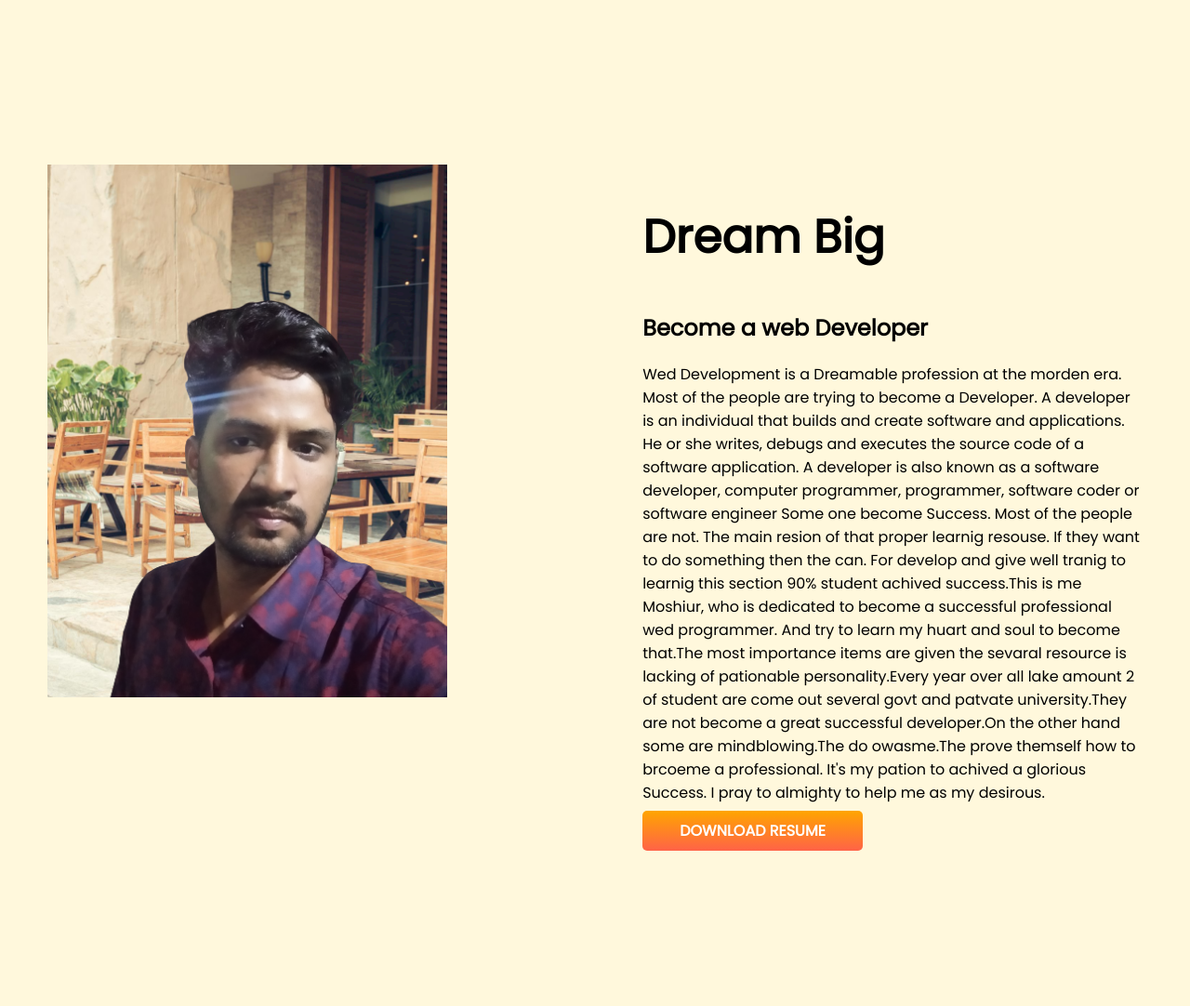
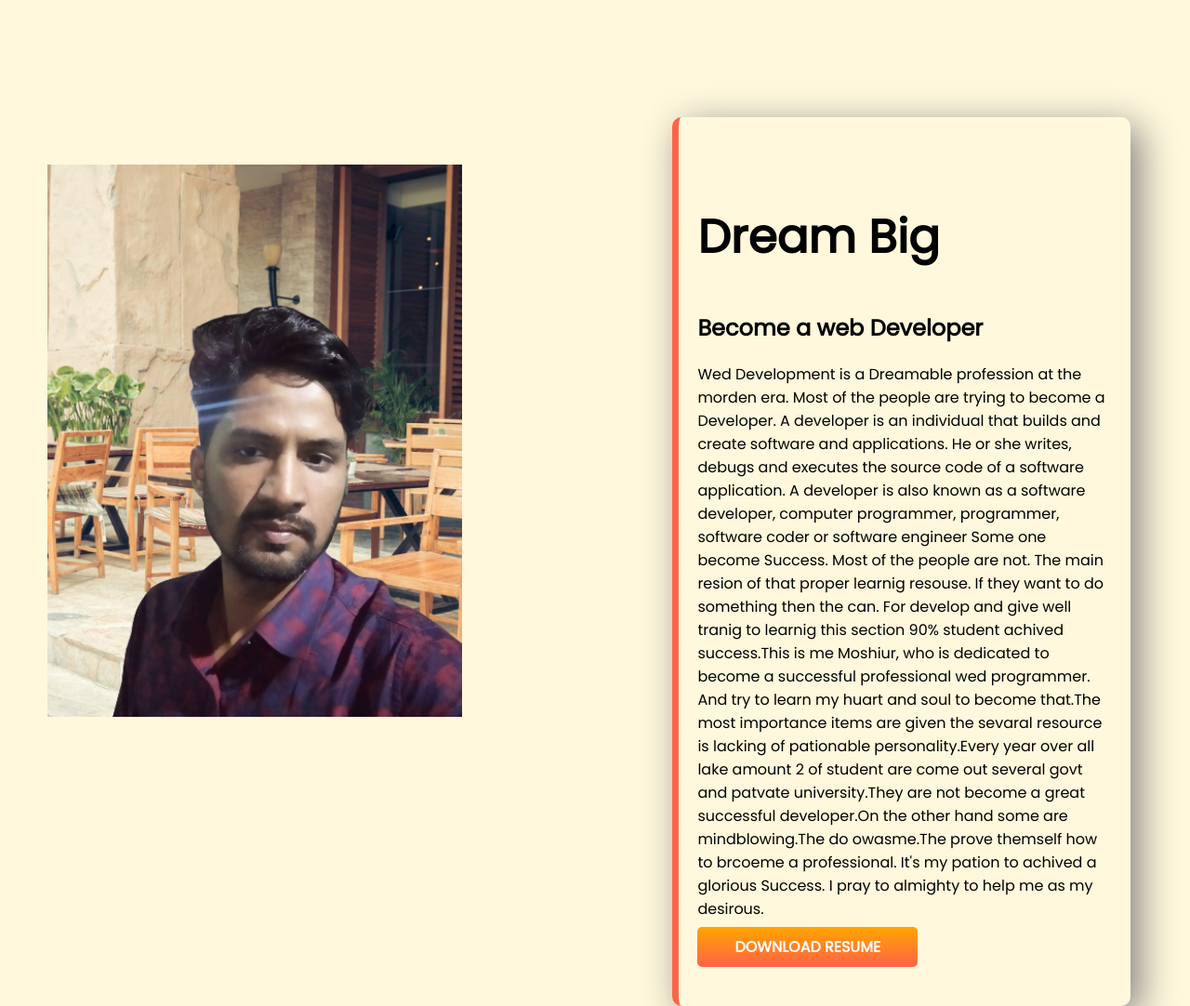
Before and after one commit to MoshiurRahman23/my-third-repo, a plain HTML site: page index.html in a window 1280 px wide. Shown: the part 640-1722 px from the top of the page at 93% size. Drawn offline with Linux system fonts and the light colour scheme.

Commit message:
add shadow

```diff
--- a/index.html
+++ b/index.html
@@ -29,7 +29,7 @@
     <div class="half-width">
         <img src="images/IMG_20220503_215723-removebg-preview.png" alt="" srcset="">
     </div>
-    <div class="half-width">
+    <div id="big-dream" class="half-width experiance-item ">
         <h1>Dream Big</h1>
         <h2>Become a web Developer</h2>
         <p> Wed Development is a Dreamable profession at the morden era. Most of the people are trying to become a Developer. A developer is an individual that builds and create
--- a/style.css
+++ b/style.css
@@ -67,3 +67,6 @@ h1{
 footer p{
     text-align: center;
 }
+#big-dream{
+    border-left: 7px solid tomato;
+}
```
